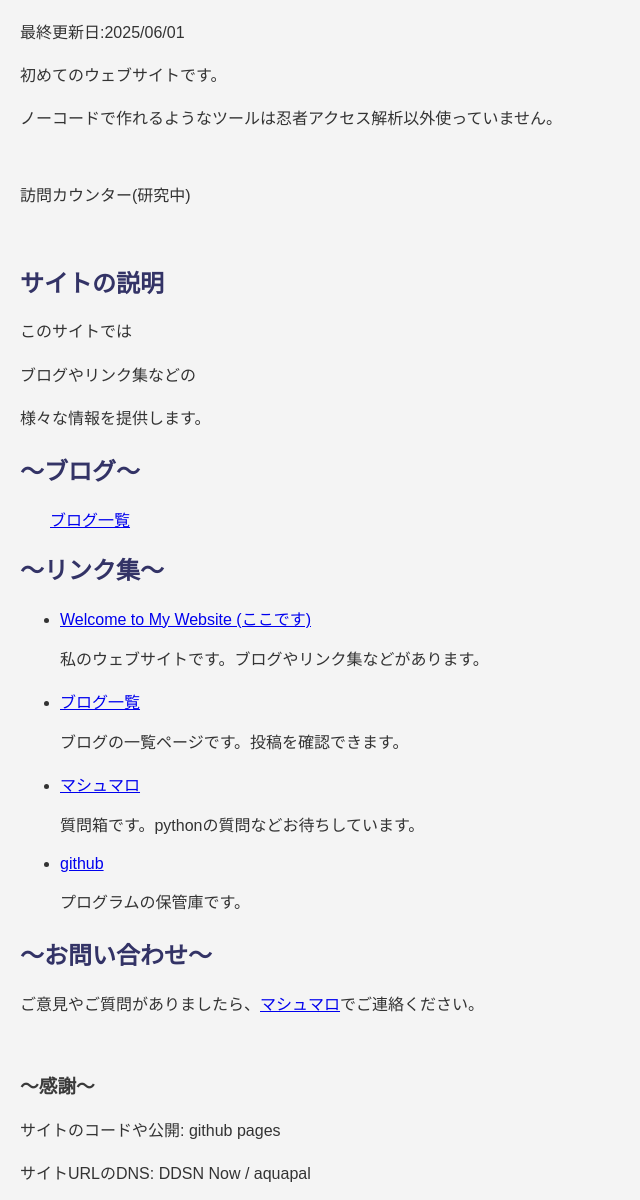
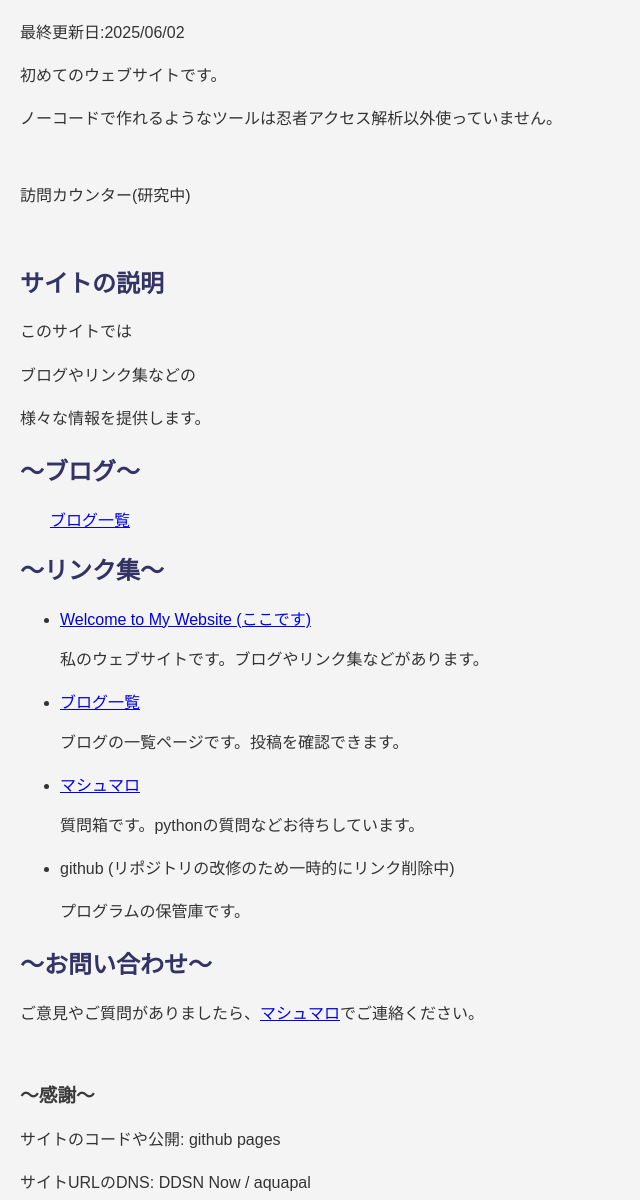
Before and after one commit to Rino-program/WtMWs, a plain HTML site: page index.html in a window 1280 px wide. Shown: the part 99-1299 px from the top of the page, without its empty margins (0-640 px from the left). Drawn offline with Linux system fonts and the light colour scheme.

Commit message:
Update index.html

```diff
--- a/index.html
+++ b/index.html
@@ -21,7 +21,7 @@
     <!--shinobi2-->
     <br>
     <h1>Welcome to My Website</h1>
-    <p>最終更新日:2025/06/01</p>
+    <p>最終更新日:2025/06/02</p>
     <p>初めてのウェブサイトです。</p>
     <p>ノーコードで作れるようなツールは忍者アクセス解析以外使っていません。</p>
     <br>
@@ -49,7 +49,8 @@
             <p>質問箱です。pythonの質問などお待ちしています。</p>
         </li>
         <li>
-            <a href="https://github.com/Rino-program">github</a>
+            <p>github (リポジトリの改修のため一時的にリンク削除中)</p>
+            <!--<a href="https://github.com/Rino-program">github</a>-->
             <p>プログラムの保管庫です。</p>
         </li>
     </ul>
```
